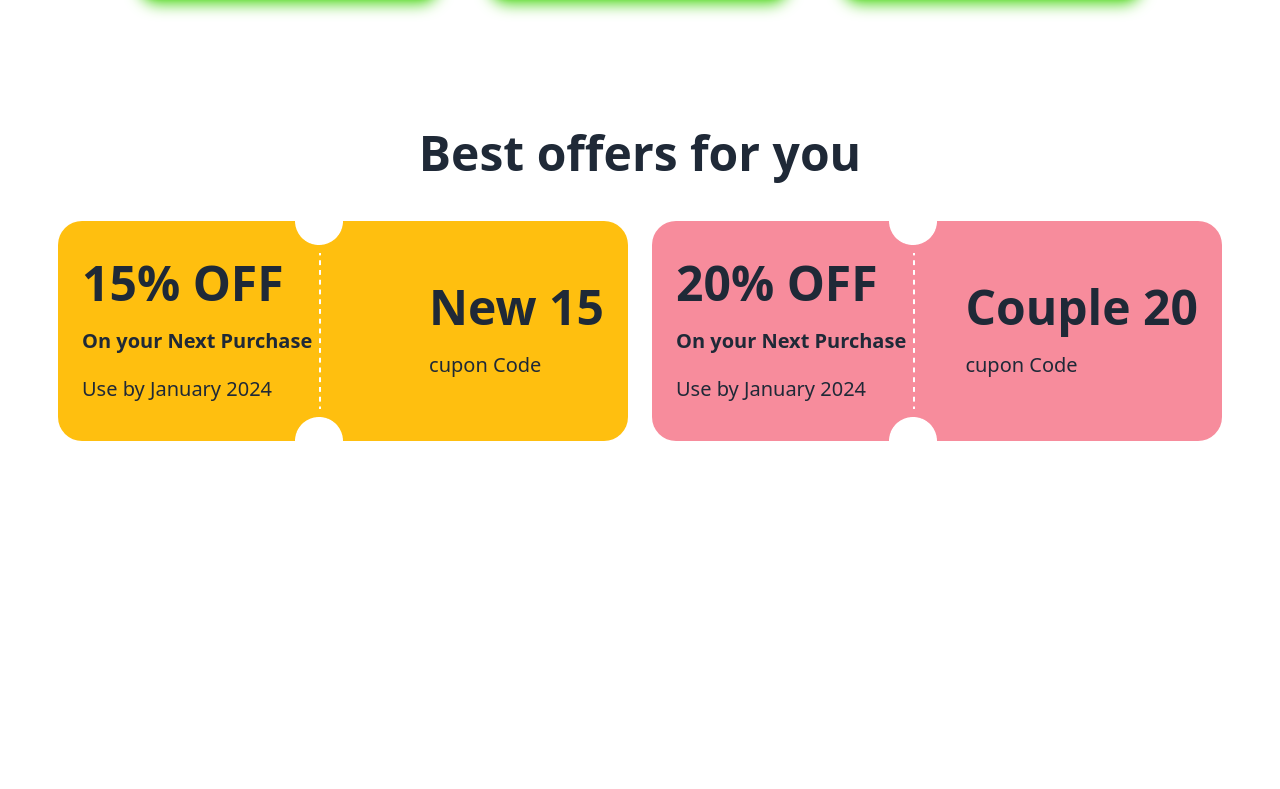
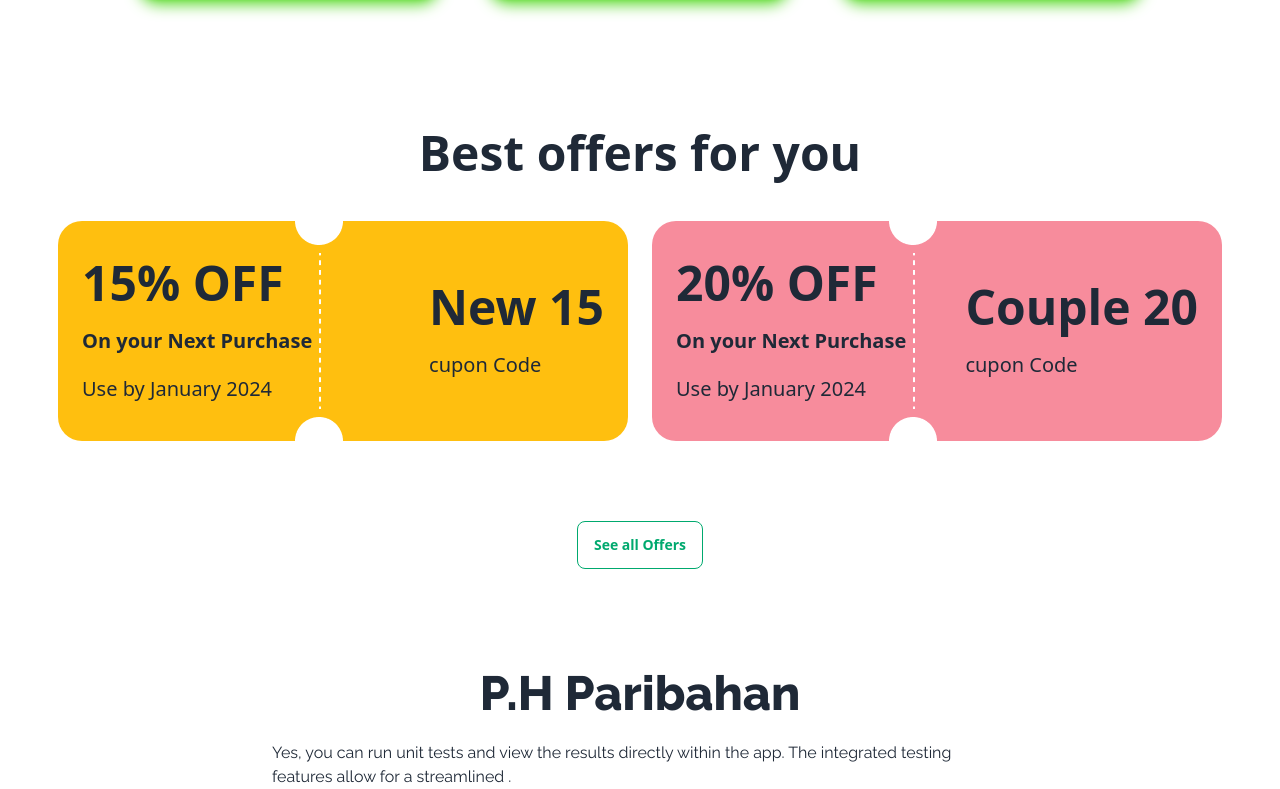
Before and after one commit to Noman4d/smart-ticketing, a plain HTML site: page index.html in a window 1280 px wide. Shown: the part 689-1478 px from the top of the page. Before the commit the page ends 1130 px from the top, so only its background shows below. Drawn offline with nearby package versions, Linux system fonts and the light colour scheme.

Commit message:
new start

```diff
--- a/index.html
+++ b/index.html
@@ -90,6 +90,16 @@
               <p class="text-xl">cupon Code</p>
             </div>
           </div>
+
+
+        </div>
+        <button class="btn btn-outline btn-success  mt-20 font-bold">See all Offers</button>
+      </section>
+      <!-- function section -->
+      <section class="font-raleway w-[1171px] mt-[100px]">
+        <div class="flex flex-col justify-center items-center gap-6">
+          <h1 class="text-5xl font-extrabold">P.H Paribahan</h1>
+        <p class="w-[736px]" >Yes, you can run unit tests and view the results directly within the app. The integrated testing features allow for a streamlined .</p>
         </div>
       </section>
     </main>
```
